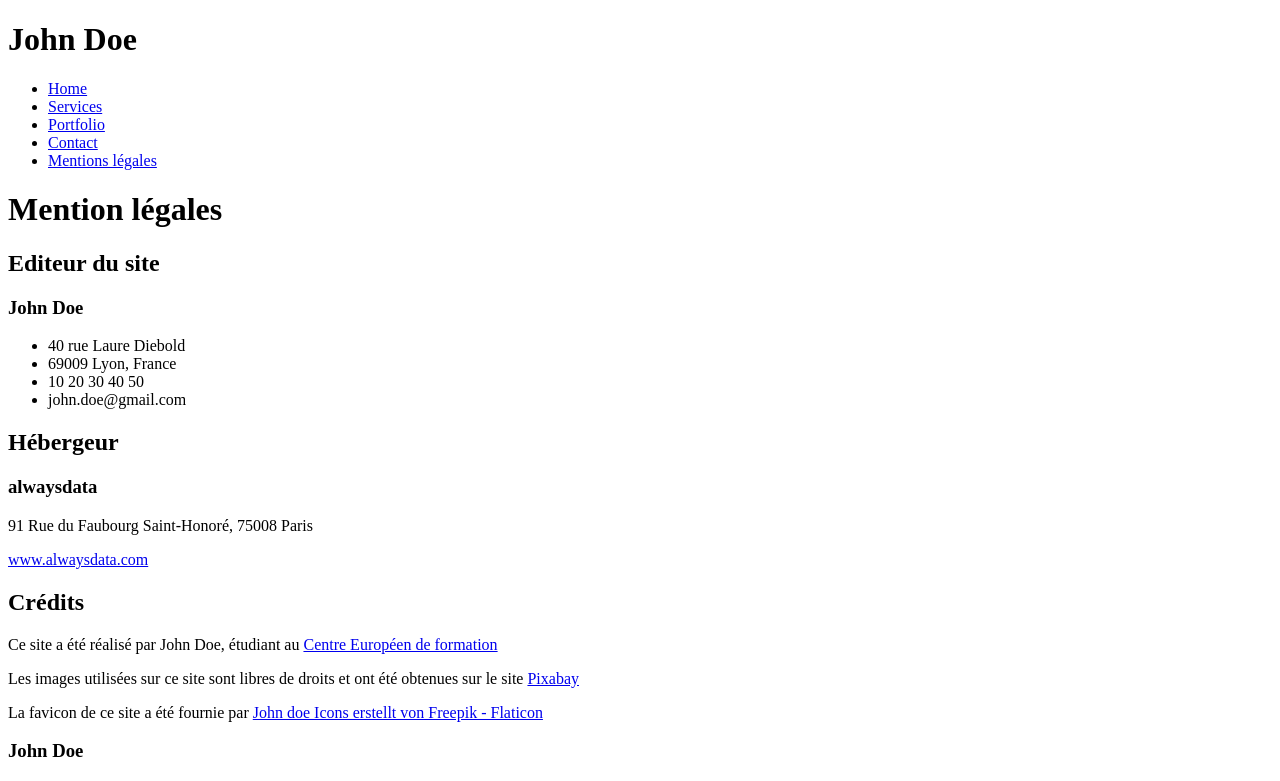
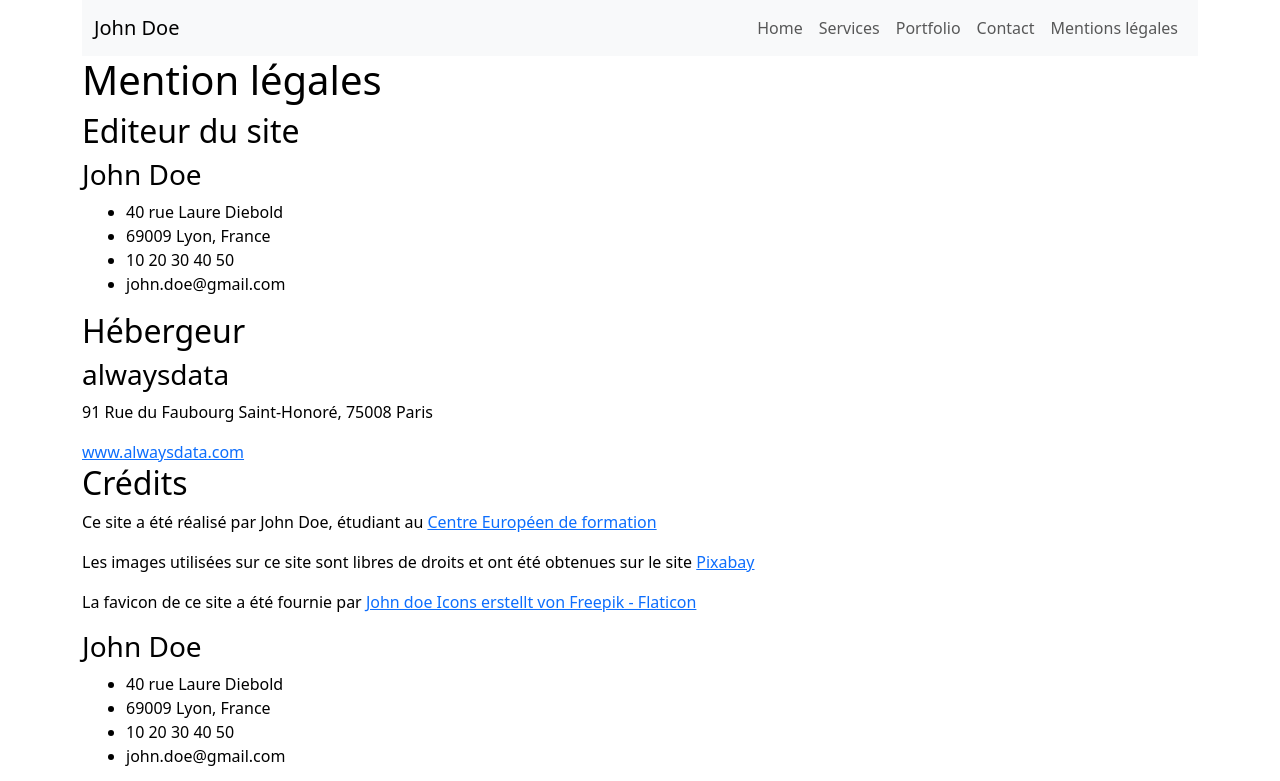
Before and after one commit to Paolina-coding/Portfolio, a React (Create React App) app: page /Mentions_legales in a window 1280 px wide. Shown: the top 781 px of the page. Built offline with nearby package versions, Linux system fonts and the light colour scheme.

Commit message:
Header and nav layout

```diff
--- a/package.json
+++ b/package.json
@@ -7,6 +7,7 @@
     "@testing-library/jest-dom": "^6.9.1",
     "@testing-library/react": "^16.3.0",
     "@testing-library/user-event": "^13.5.0",
+    "bootstrap": "^5.3.8",
     "react": "^19.2.0",
     "react-dom": "^19.2.0",
     "react-router-dom": "^6.30.2",
--- a/src/App.js
+++ b/src/App.js
@@ -22,7 +22,6 @@ function App() {
         <Route path="/Mentions_legales" element={<MentionsLegales />} />
       </Routes>
       <Footer />
-      <link href="https://cdn.jsdelivr.net/npm/bootstrap@5.3.8/dist/css/bootstrap.min.css" rel="stylesheet" integrity="sha384-sRIl4kxILFvY47J16cr9ZwB07vP4J8+LH7qKQnuqkuIAvNWLzeN8tE5YBujZqJLB" crossorigin="anonymous"></link>
     </div>
   );
 }
--- a/src/components/Header.jsx
+++ b/src/components/Header.jsx
@@ -4,8 +4,17 @@ import Nav from "./Nav";
 const Header = () => {
   return (
     <main className="container">
-      <h1>John Doe</h1>
-      <Nav />
+      <nav class="navbar navbar-expand-lg bg-body-tertiary">
+        <div class="container-fluid">
+          <a class="navbar-brand" href="#">John Doe</a>
+          <button class="navbar-toggler" type="button" data-bs-toggle="collapse" data-bs-target="#navbarNavAltMarkup" aria-expanded="false">
+            <span class="navbar-toggler-icon"></span>
+          </button>
+          <div class="collapse navbar-collapse navbar-nav ms-auto" id="navbarNavAltMarkup" >
+            <Nav/>
+          </div>
+        </div>
+      </nav>
     </main>
   );
 };
--- a/src/components/Nav.jsx
+++ b/src/components/Nav.jsx
@@ -3,27 +3,14 @@ import { Link } from "react-router-dom";
 
 const Nav = () => {
   return (
-    <header>
-      <nav>
-        <ul>
-          <li>
-            <Link to="/">Home</Link>
-          </li>
-          <li>
-            <Link to="/Services">Services</Link>
-          </li>
-          <li>
-            <Link to="/Realisations">Portfolio</Link>
-          </li>
-          <li>
-            <Link to="/Contact">Contact</Link>
-          </li>
-          <li>
-            <Link to="/Mentions_legales">Mentions légales</Link>
-          </li>
-        </ul>
-      </nav>
-    </header>
+    <ul class="navbar-nav ms-auto mb-2 mb-lg-0">
+        <li><Link to="/" class="nav-link">Home</Link></li>
+        <li><Link to="/Services" class="nav-link">Services</Link></li>
+        <li><Link to="/Realisations" class="nav-link">Portfolio</Link></li>
+        <li><Link to="/Contact" class="nav-link">Contact</Link></li>
+        <li><Link to="/Mentions_legales" class="nav-link">Mentions légales</Link></li>
+    </ul>
+
   );
 };
 
--- a/src/index.js
+++ b/src/index.js
@@ -2,6 +2,9 @@ import { StrictMode } from "react";
 import { createRoot } from "react-dom/client";
 import { BrowserRouter } from "react-router-dom";
 import App from "./App";
+import 'bootstrap/dist/css/bootstrap.min.css';
+import 'bootstrap/dist/js/bootstrap.bundle.min.js';
+
 
 const rootElement = document.getElementById("root");
 const root = createRoot(rootElement);
```
Also changed, not shown: 1 other file (tests, documents, lock files or other folders).
